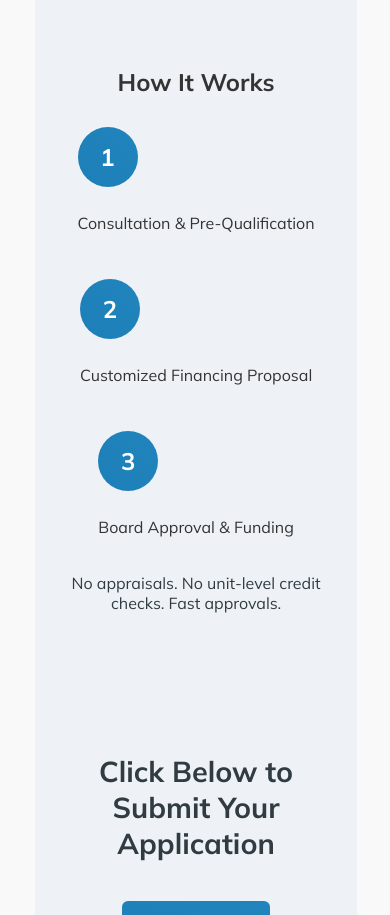
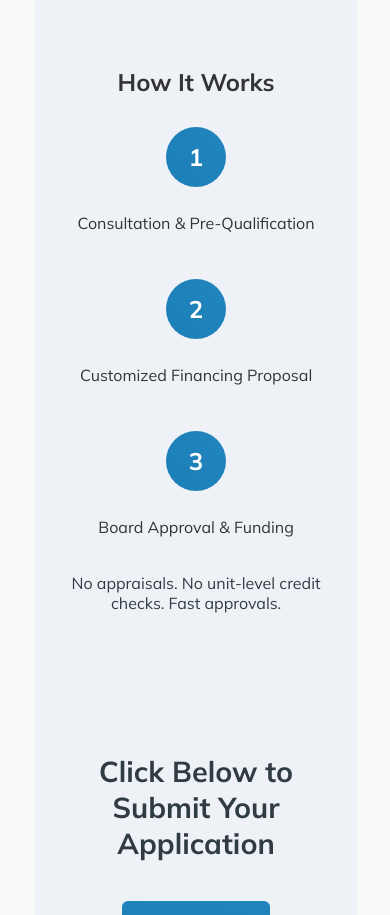
Before and after one commit to MetaCapFin/tu-cielo-site, a React (Create React App) app: page / in a window 390 px wide. Shown: the part 3180-4095 px from the top of the page. Built offline with nearby package versions, Linux system fonts and the light colour scheme.

Commit message:
Update App.css

```diff
--- a/src/App.css
+++ b/src/App.css
@@ -769,7 +769,7 @@
   cursor: pointer;
 }
 
-/*Mobile Styles*/
+/*MOBLIE STYLE*/
 
 @media (max-width: 768px) {
   .main-content {
@@ -805,9 +805,10 @@
     flex-direction: column;
     gap: 30px;
     margin: 30px 0 20px;
+    align-items: center;
   }
   .step-group {
-    align-items: flex-start;
+    align-items: center;
   }
   .step-line-horizontal {
     display: none;
```
